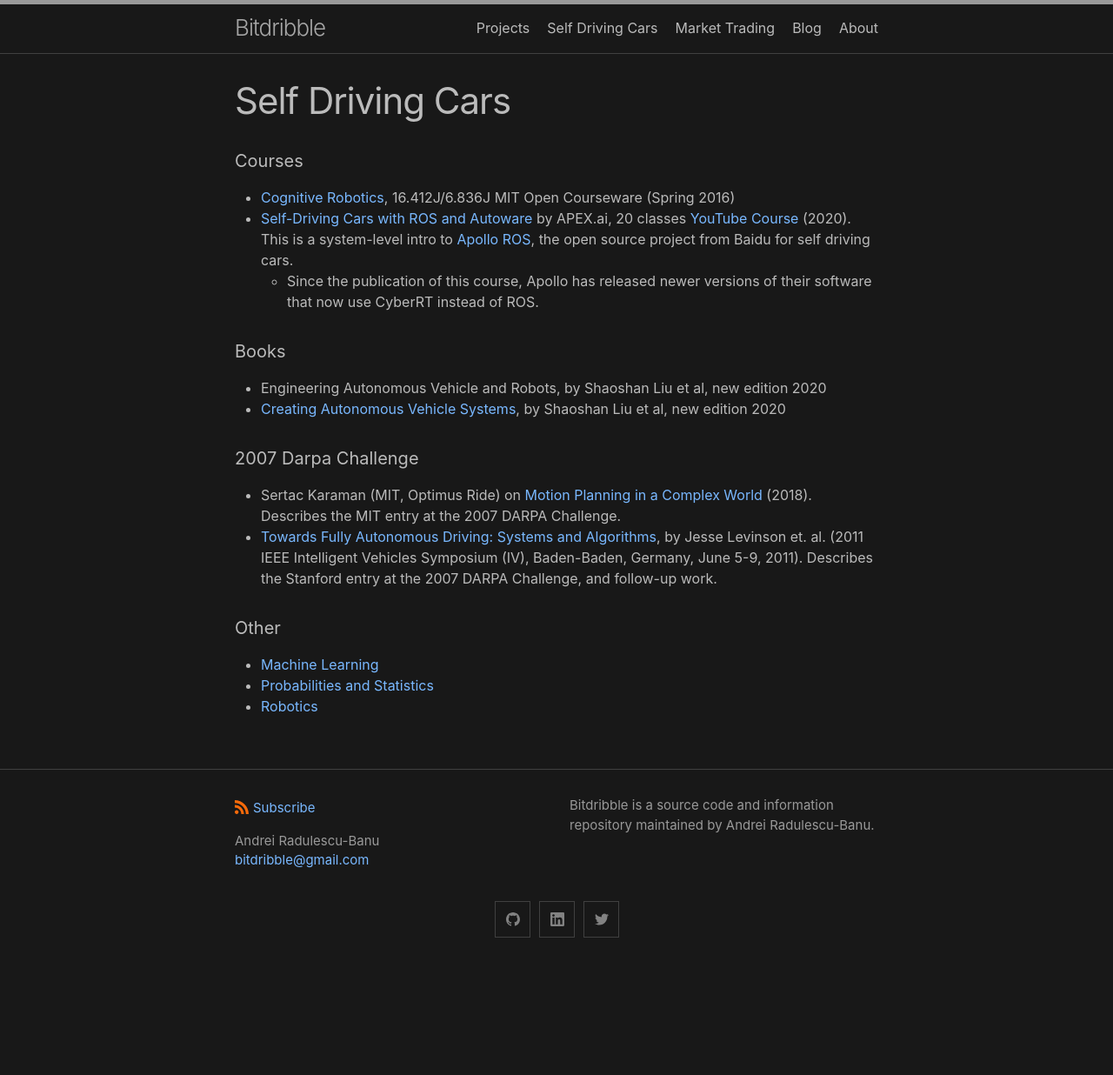
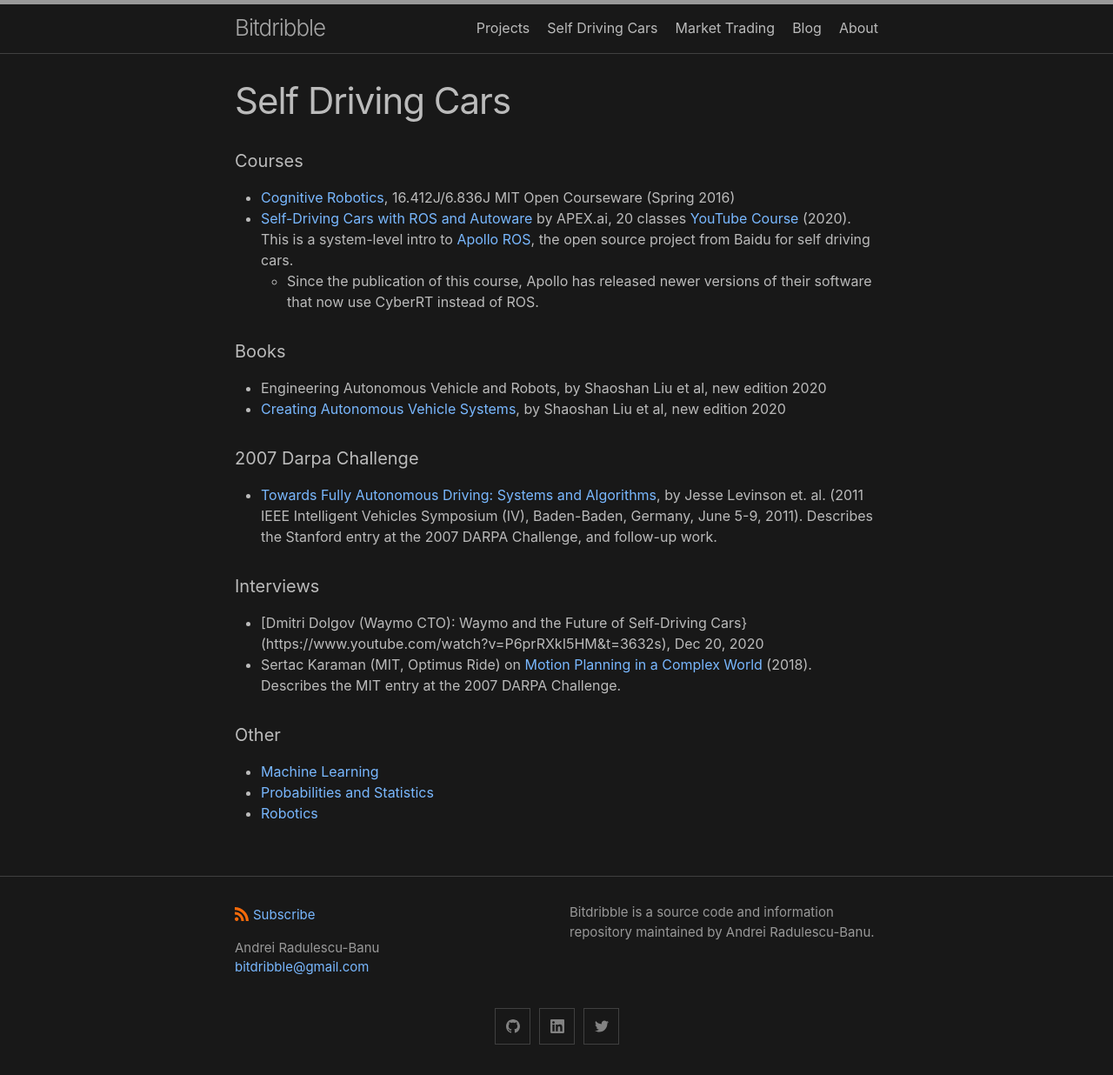
Before and after one commit to analytiq-hub/sigagent.github.io, a Jekyll site: the page built from self_driving_cars.md, in a window 1280 px wide. Shown: the whole page at 87% size. Built offline with Jekyll 4.4.1, drawn with Linux system fonts in a browser that asks for light colours; before the commit the page ends 1113 px from its top, so only the background shows below that.

Commit message:
*** empty log message ***

```diff
--- a/self_driving_cars.md
+++ b/self_driving_cars.md
@@ -12,8 +12,11 @@ title: Self Driving Cars
 * [Creating Autonomous Vehicle Systems](https://innovate.ieee.org/wp-content/uploads/2020/03/MC-CAVS.pdf), by Shaoshan Liu et al, new edition 2020
 
 #### 2007 Darpa Challenge
+* [Towards Fully Autonomous Driving: Systems and  Algorithms](https://cs.stanford.edu/people/teichman/papers/iv2011.pdf), by Jesse Levinson et. al. (2011 IEEE Intelligent Vehicles Symposium (IV), Baden-Baden, Germany, June 5-9, 2011). Describes the Stanford entry at the 2007 DARPA Challenge, and follow-up work.
+
+#### Interviews
+* [Dmitri Dolgov (Waymo CTO): Waymo and the Future of Self-Driving Cars}(https://www.youtube.com/watch?v=P6prRXkI5HM&t=3632s), Dec 20, 2020
 * Sertac Karaman (MIT, Optimus Ride) on <a href="https://www.youtube.com/watch?v=0fLSf3NO0-s&list=PLrAXtmErZgOeY0lkVCIVafdGFOTi45amq">Motion Planning in a Complex World</a> (2018). Describes the MIT entry at the 2007 DARPA Challenge.
-* [Towards Fully Autonomous Driving: Systems and  Algorithms](https://cs.stanford.edu/people/teichman/papers/iv2011.pdf), by Jesse Levinson et. al. (2011 IEEE Intelligent Vehicles Symposium (IV), Baden-Baden, Germany, June 5-9, 2011). Describes the Stanford entry at the 2007 DARPA Challenge, and follow-up work.
 
 #### Other
 * [Machine Learning](machine_learning.md)
```
